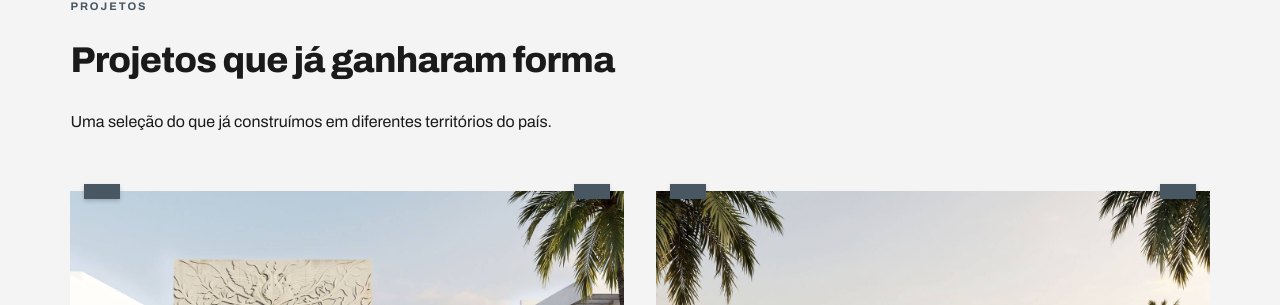
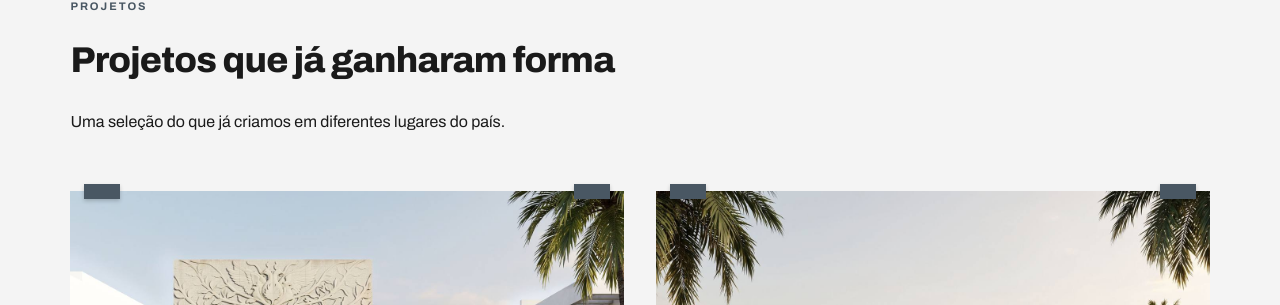
Before and after one commit to cidclementino/projetos-odisse, a Jekyll site: the page built from residencial/index.html, in a window 1280 px wide and 900 px high, scrolled down 1582 px. Shown: the part 147-452 px from the top of the window. Built offline with Jekyll 4.4.1, drawn with Linux system fonts in a browser that asks for light colours.

Commit message:
Update residencial_conteudo.yml

```diff
--- a/_data/residencial_conteudo.yml
+++ b/_data/residencial_conteudo.yml
@@ -23,7 +23,7 @@ diferencial:
 
 prova_visual:
   titulo: "Projetos que já ganharam forma"
-  descricao: "Uma seleção do que já construímos em diferentes territórios do país."
+  descricao: "Uma seleção do que já criamos em diferentes lugares do país."
   cta_texto: "Ver meu projeto tomar essa forma"
 
 etapas:
```
